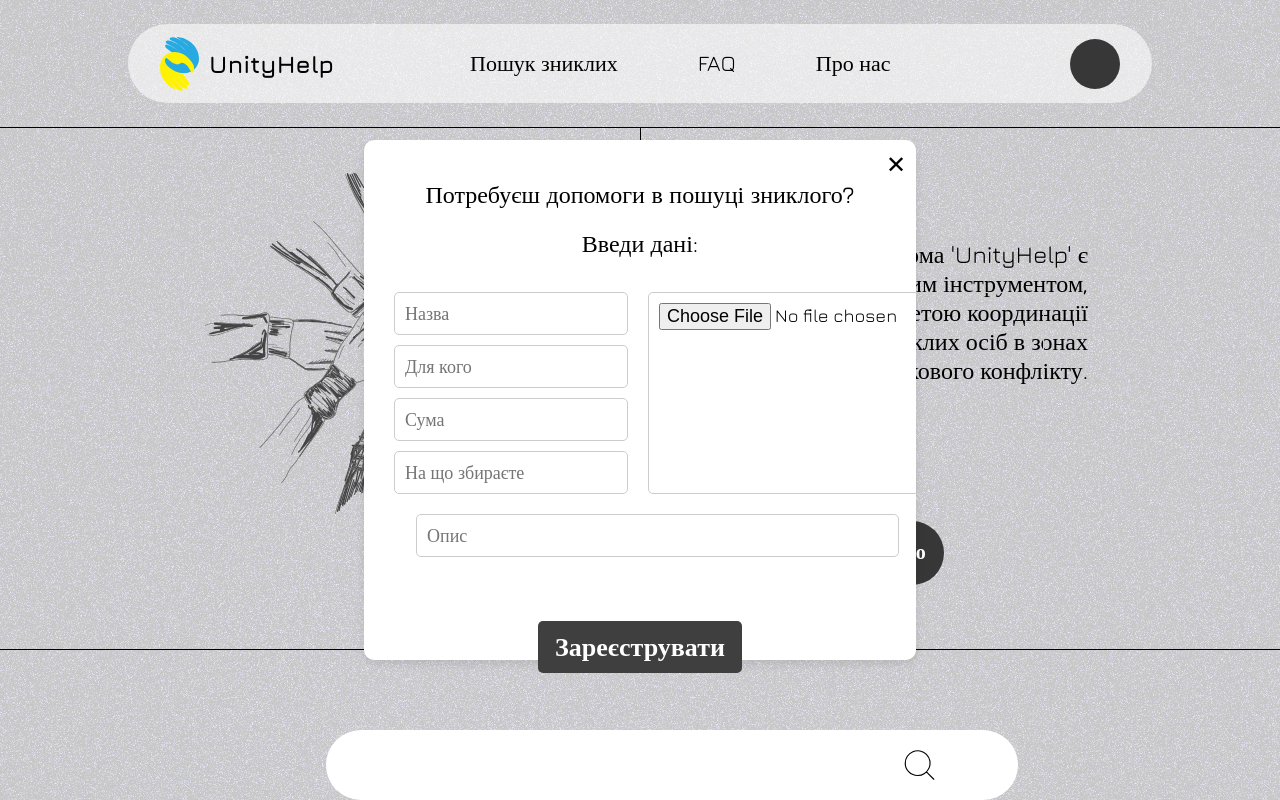
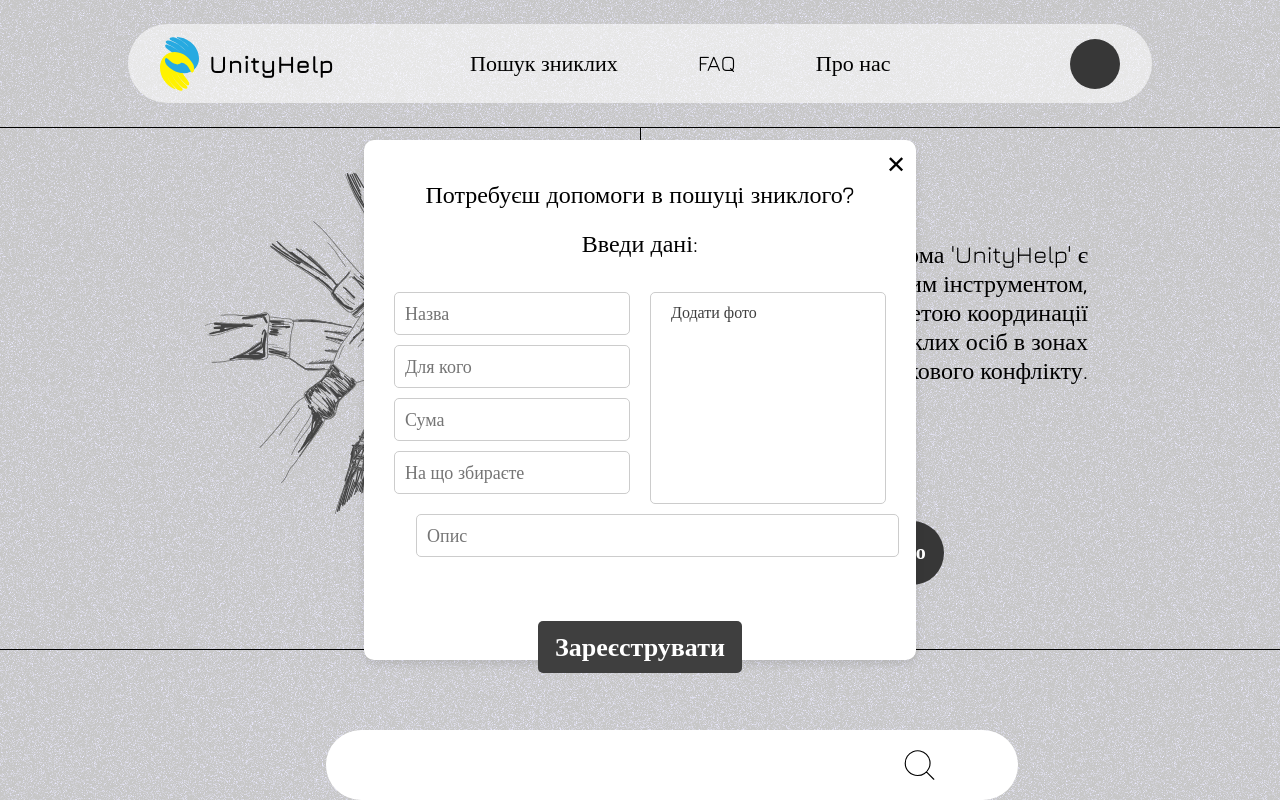
Before and after one commit to team-AWL/HelperFront, a React (Create React App) app: page /search in a window 1280 px wide. Both pictures are taken after a click on the button "Повідомити про зниклого". Built offline with nearby package versions, Linux system fonts and the light colour scheme.

Commit message:
next version of modal

```diff
--- a/src/components/Search/Section1/Modal/modal.css
+++ b/src/components/Search/Section1/Modal/modal.css
@@ -89,3 +89,20 @@
 .close-icon:hover {
     color: red;
 }
+
+.custom-file-upload input[type="file"] {
+    display: none;
+}
+
+.custom-file-upload {
+    position: relative;
+    display: inline-block;
+    background-color: white;
+    color: #3F3F3F;
+    padding: 10px 20px;
+    border-radius: 5px;
+    border: 1px #ccc solid;
+    cursor: pointer;
+    height: 100%;
+    transition: background-color 0.3s ease;
+}
--- a/src/components/Search/Section1/Modal/modal.js
+++ b/src/components/Search/Section1/Modal/modal.js
@@ -70,17 +70,14 @@ const Modal = ({ handleCloseModal }) => {
                         />
                     </div>
                     <div className='modal-photo'>
-                        <input
-                            type="file"
-                            id="photoInput"
-                            name='imageUrl'
-                            className="photoInput"
-                            onChange={handlePhotoChange}
-                        />
+                        <label htmlFor="photoInput" className="custom-file-upload">
+                            Додати фото
+                        </label>
                         {formDataFundraising.imageUrl && (
                             <img src={formDataFundraising.imageUrl} alt="Selected" className="selectedPhoto" />
                         )}
                     </div>
+
                 </div>
                 <input
                     type="text"
```
